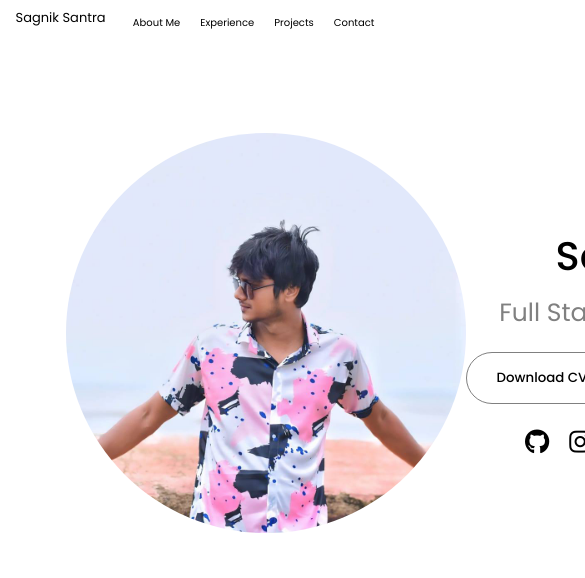
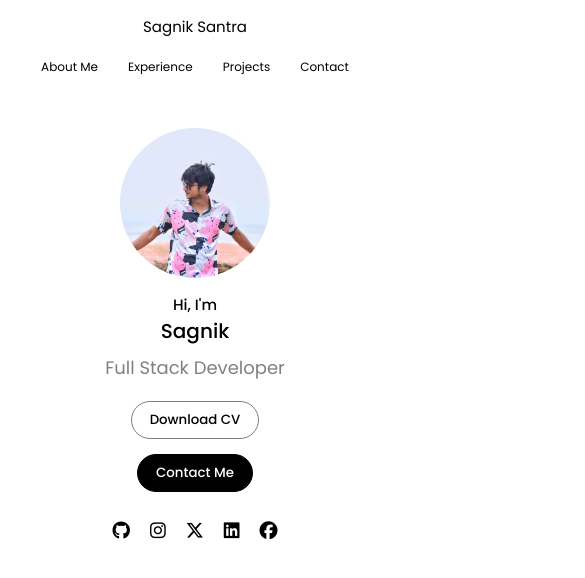
Before and after one commit to sagnik-santra17/portfolio-website-two, a plain HTML site: page index.html in a window 390 px wide. Shown: the top 578 px of the page, 585 px wide, since content can reach past the window. Drawn offline with Linux system fonts and the light colour scheme.

Commit message:
update everything

```diff
--- a/index.html
+++ b/index.html
@@ -36,7 +36,7 @@
     </nav>
 
     <!-- Hero Section: -->
-
+    <div class="hero-main-container">
       <section class="hero-section">
         <img src="images/hero-img.jpg" alt="" />
 
@@ -61,6 +61,7 @@
           </div>
         </div>
       </section>
+    </div>
 
     <!-- About Section: -->
   </body>
--- a/style.css
+++ b/style.css
@@ -13,7 +13,7 @@ html {
 body {
   max-width: 1400px;
   margin: 0 auto;
-  padding: 2% 15%;
+  /* padding: 2% 15%; */
 }
 
 /* Navbar */
@@ -21,6 +21,8 @@ body {
 nav {
   display: flex;
   justify-content: space-between;
+  align-items: center;
+  padding: 20px 15%;
 }
 
 .logo {
@@ -52,11 +54,16 @@ nav {
 
 /* Hero-section* */
 
+.hero-main-container {
+  max-width: 1250px;
+}
+
 .hero-section {
   display: flex;
   justify-content: space-between;
   align-items: center;
-  margin: 100px 50px 0 50px;
+  margin-top: 100px;
+  padding: 20px 20%;
 }
 
 .hero-section img {
@@ -70,7 +77,7 @@ nav {
   display: flex;
   flex-direction: column;
   align-items: center;
-  flex-shrink: 0;
+  /* flex-shrink: 0; */
 }
 
 .hero-section .intro {
@@ -143,32 +150,73 @@ nav {
   transform: scale(1.2);
 }
 
-@media (max-width: 786px) {
+@media (max-width: 768px) {
+  .logo {
+    font-size: 15px;
+    margin-top: 15px;
+    margin-bottom: 15px;
+  }
+
   nav {
     display: flex;
-    justify-content: space-between;
-  }
-
-  body {
-    padding: 2% 4%;
-  }
-
-  .logo {
-    font-size: 13px;
+    flex-direction: column;
+    padding: 0;
   }
 
   .links ul {
-    display: flex;
-    gap: 20px;
+    gap: 30px;
+    margin-bottom: 30px;
   }
 
-  .links ul li {
-    list-style: none;
+  .links a {
+    font-size: 12px;
   }
 
-  .links ul li a {
-    text-decoration: none;
-    color: black;
-    font-size: 10px;
+  .hero-section {
+    display: flex;
+    flex-direction: column;
+    align-items: center;
+    justify-content: center;
+    margin: 0;
+  }
+
+  .hero-section img {
+    height: 150px;
+    width: 150px;
+    margin-bottom: 15px;
+  }
+
+  .details .name {
+    font-size: 20px;
+  }
+
+  .details .profession {
+    text-align: center;
+    font-size: 18px;
+  }
+
+  .buttons {
+    display: flex;
+    flex-direction: column;
+    align-items: center;
+    justify-content: center;
+  }
+
+  .buttons .btn-cv {
+    margin: 0;
+  }
+
+  .buttons .btn-cv,
+  .btn-contact {
+    padding: 8px 18px;
+    border-radius: 100px;
+    font-weight: 500;
+    cursor: pointer;
+    margin-bottom: 15px;
+  }
+
+  .icon-links {
+    margin-top: 10px;
+    font-size: 18px;
   }
 }
```
Lines whose indentation alone changed are shown as unchanged.
